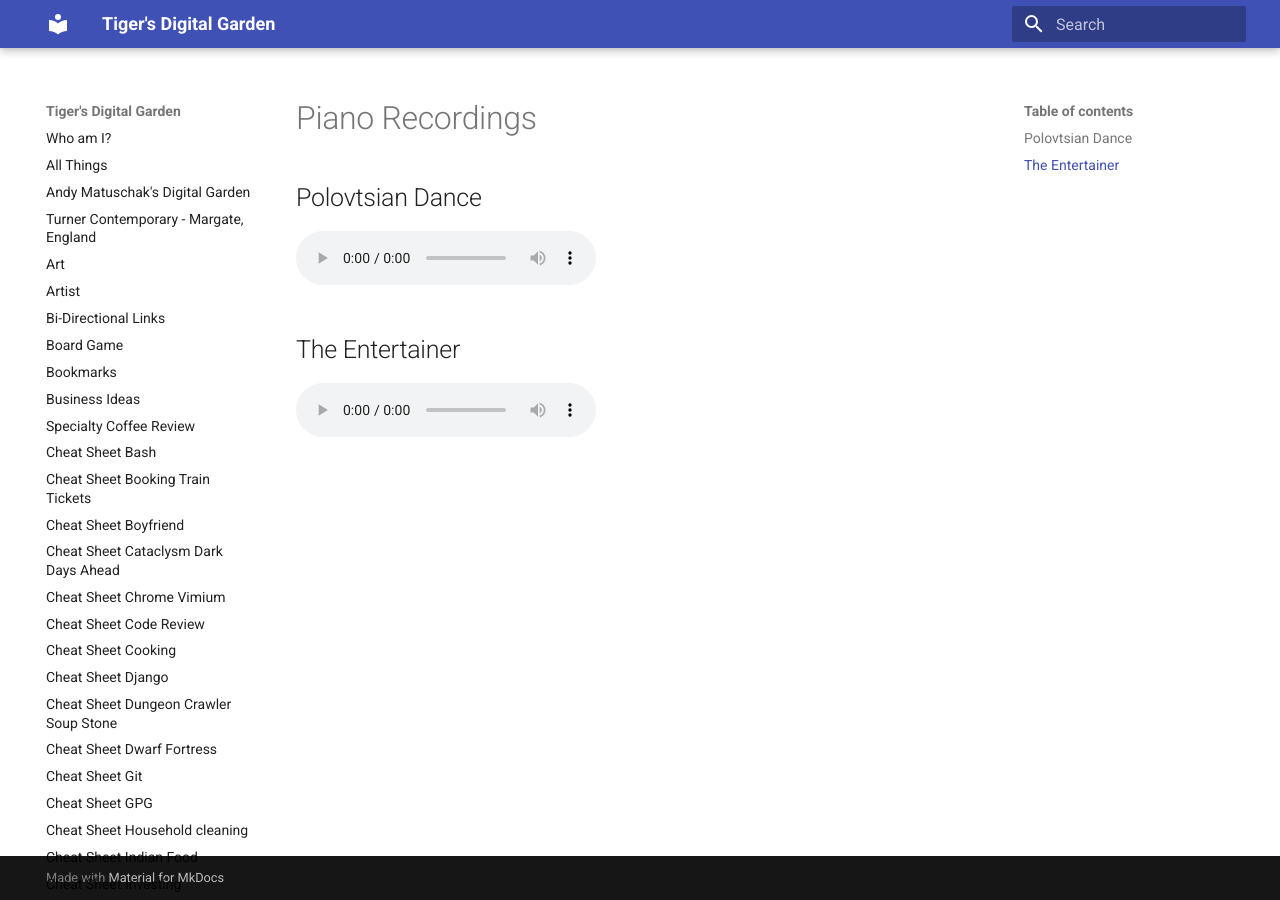
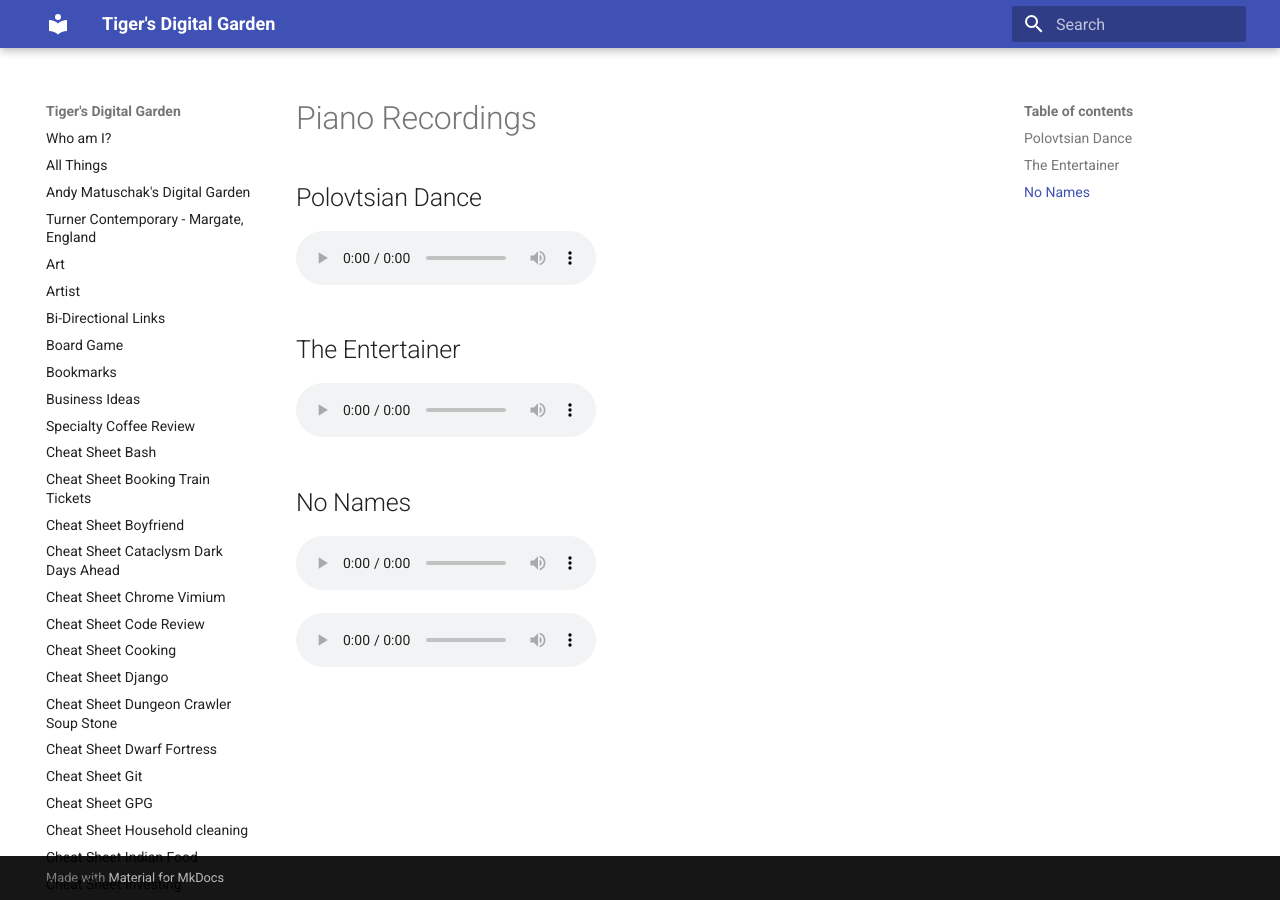
Before and after one commit to ynotstartups/notes, an MkDocs documentation site: the page built from notes/piano-recordings.md, in a window 1280 px wide. Built offline with MkDocs 1.6.1 and Material for MkDocs 9.7.7, drawn with Linux system fonts in a browser that asks for light colours.

Commit message:
add more recordings

```diff
--- a/notes/piano-recordings.md
+++ b/notes/piano-recordings.md
@@ -11,3 +11,13 @@
 <audio controls>
   <source src="../recordings/the-entertainer.m4a" type="audio/mpeg">
 </audio>
+
+## No Names
+
+<audio controls>
+  <source src="../recordings/0.mp3" type="audio/mpeg">
+</audio>
+
+<audio controls>
+  <source src="../recordings/1.mp3" type="audio/mpeg">
+</audio>
```
Also changed, not shown: 2 other files.
